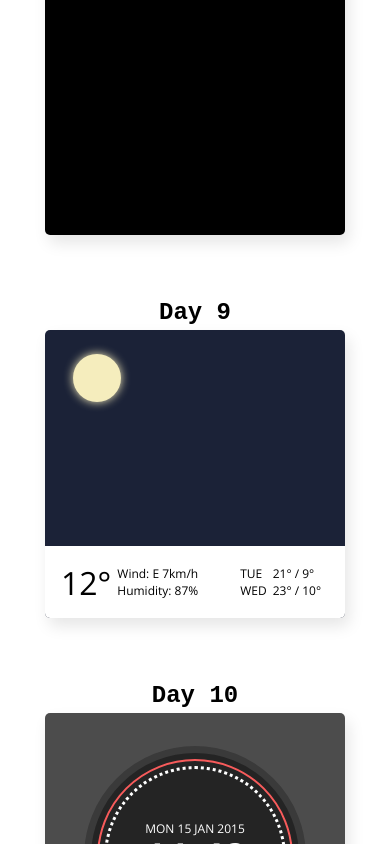
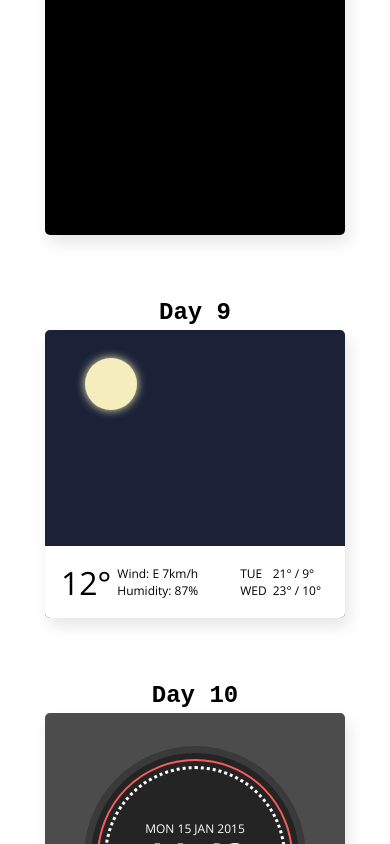
Before and after one commit to heatherdice/100_days_css, a React (Create React App) app: page / in a window 390 px wide. Shown: the part 3978-4822 px from the top of the page. Built offline with nearby package versions, Linux system fonts and the light colour scheme.

Commit message:
Moon mobile responsive

```diff
--- a/src/styles/dayStyles/Day09.css
+++ b/src/styles/dayStyles/Day09.css
@@ -75,6 +75,12 @@
 
 /* mobile view */
 @media (max-width: 600px) {
+    .moon {
+        height: 3.25em;
+        width: 3.25em;
+        top: 1.75em;
+        left: 2.5em;
+    }
     .forecast {
         margin-left: 3.5em;
     }
```
